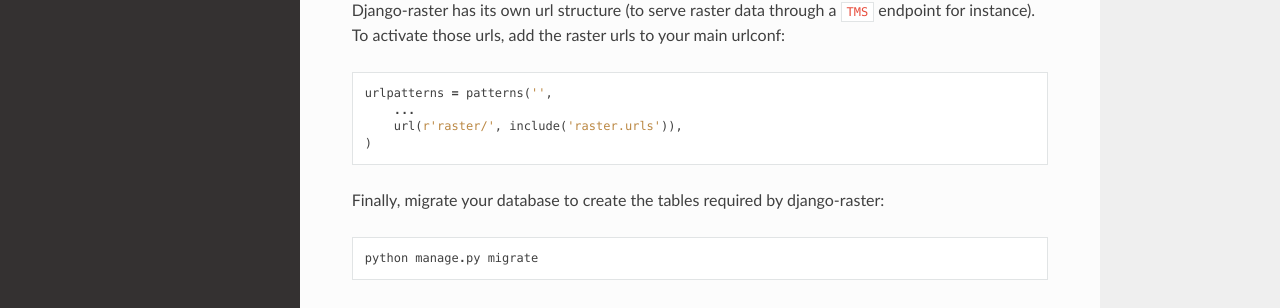
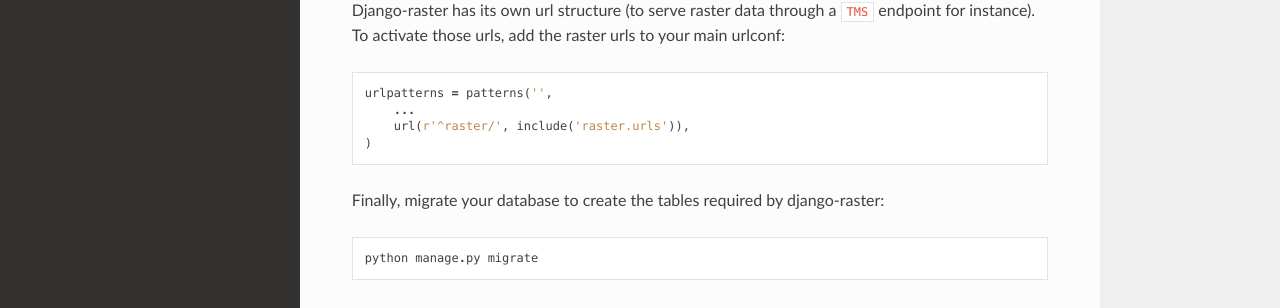
Before and after one commit to geodesign/django-raster, a Sphinx documentation site: the page built from docs/installation.rst, in a window 1280 px wide and 1323 px high. Shown: the part 515-823 px from the top of the window. Built offline with Sphinx 7.4.7 and the Read the Docs theme 2.0.0, drawn with Linux system fonts in a browser that asks for light colours.

Commit message:
Corrected url import example in docs.

```diff
--- a/docs/installation.rst
+++ b/docs/installation.rst
@@ -25,7 +25,7 @@
 
     urlpatterns = patterns('',
         ...
-        url(r'raster/', include('raster.urls')),
+        url(r'^raster/', include('raster.urls')),
     )
 
 Finally, migrate your database to create the tables required by django-raster::
```
